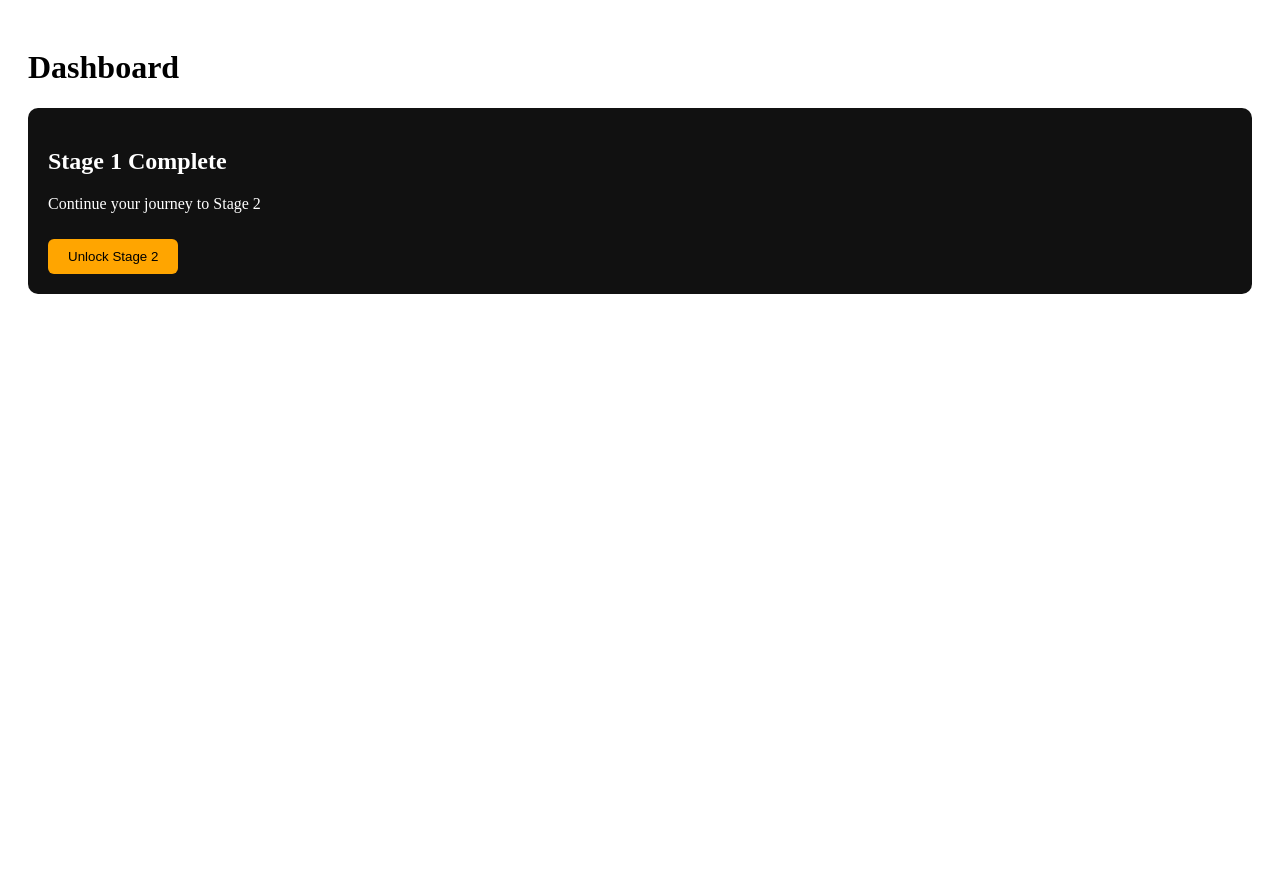
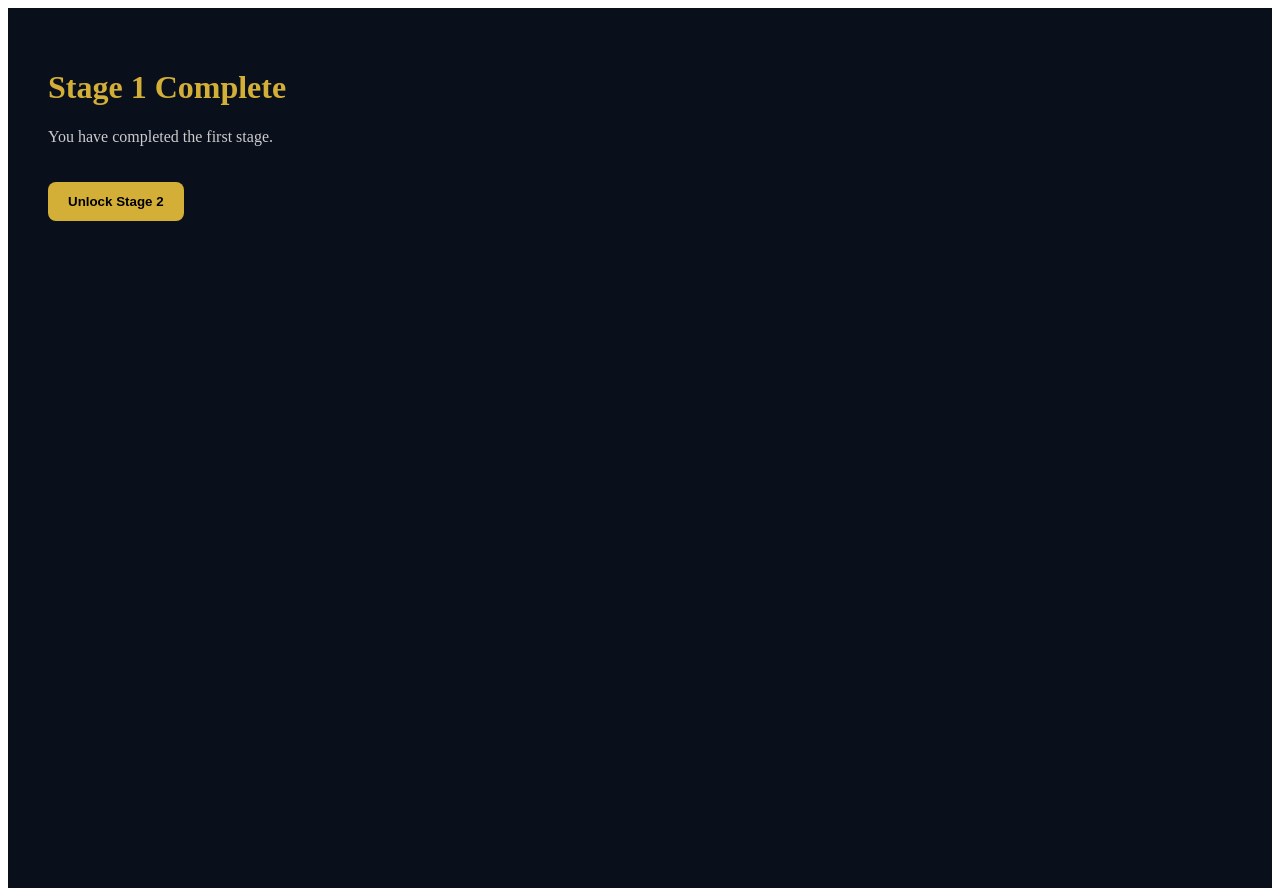
Before and after one commit to ImmortalOz/guardian-codex-app, a Next.js app: page /dashboard in a window 1280 px wide. Before the commit the page ends 800 px from the top, so only its background shows below. Built offline with nearby package versions, Linux system fonts and the light colour scheme.

Commit message:
Update dashboard.js

```diff
--- a/pages/dashboard.js
+++ b/pages/dashboard.js
@@ -1,36 +1,31 @@
-import { useState } from "react";
+export default function Dashboard() {
+  return (
+    <div style={{
+      background: "#0A0F1C",
+      color: "#fff",
+      height: "100vh",
+      padding: "40px"
+    }}>
+      <h1 style={{ color: "#D4AF37" }}>Stage 1 Complete</h1>
 
-export default function Dashboard() {
-  const [showModal, setShowModal] = useState(true);
-
-  return (
-    <div style={{padding:20}}>
-      <h1>Dashboard</h1>
-
-      {showModal && (
-        <div style={{
-          background:"#111",
-          padding:20,
-          color:"#fff",
-          borderRadius:10
-        }}>
-          <h2>Stage 1 Complete</h2>
-          <p>Continue your journey to Stage 2</p>
+      <p style={{ marginTop: "10px", color: "#ccc" }}>
+        You have completed the first stage.
+      </p>
 
       <button
         style={{
-              marginTop:10,
-              padding:"10px 20px",
-              background:"orange",
-              border:"none",
-              borderRadius:6
+          marginTop: "20px",
+          padding: "12px 20px",
+          background: "#D4AF37",
+          border: "none",
+          borderRadius: "8px",
+          color: "#000",
+          fontWeight: "bold"
         }}
         onClick={() => alert("Checkout triggered")}
       >
         Unlock Stage 2
       </button>
     </div>
-      )}
-    </div>
   );
 }
```
Lines whose indentation alone changed are shown as unchanged.
